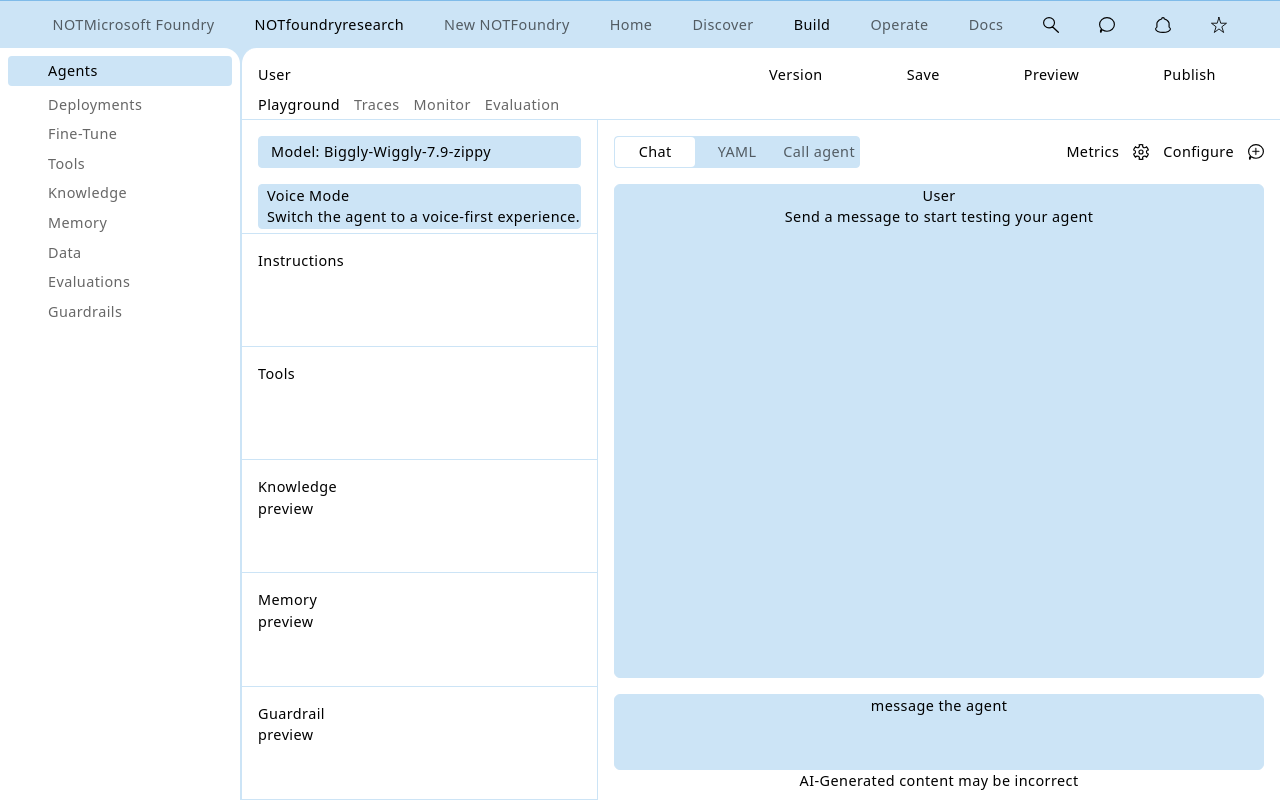
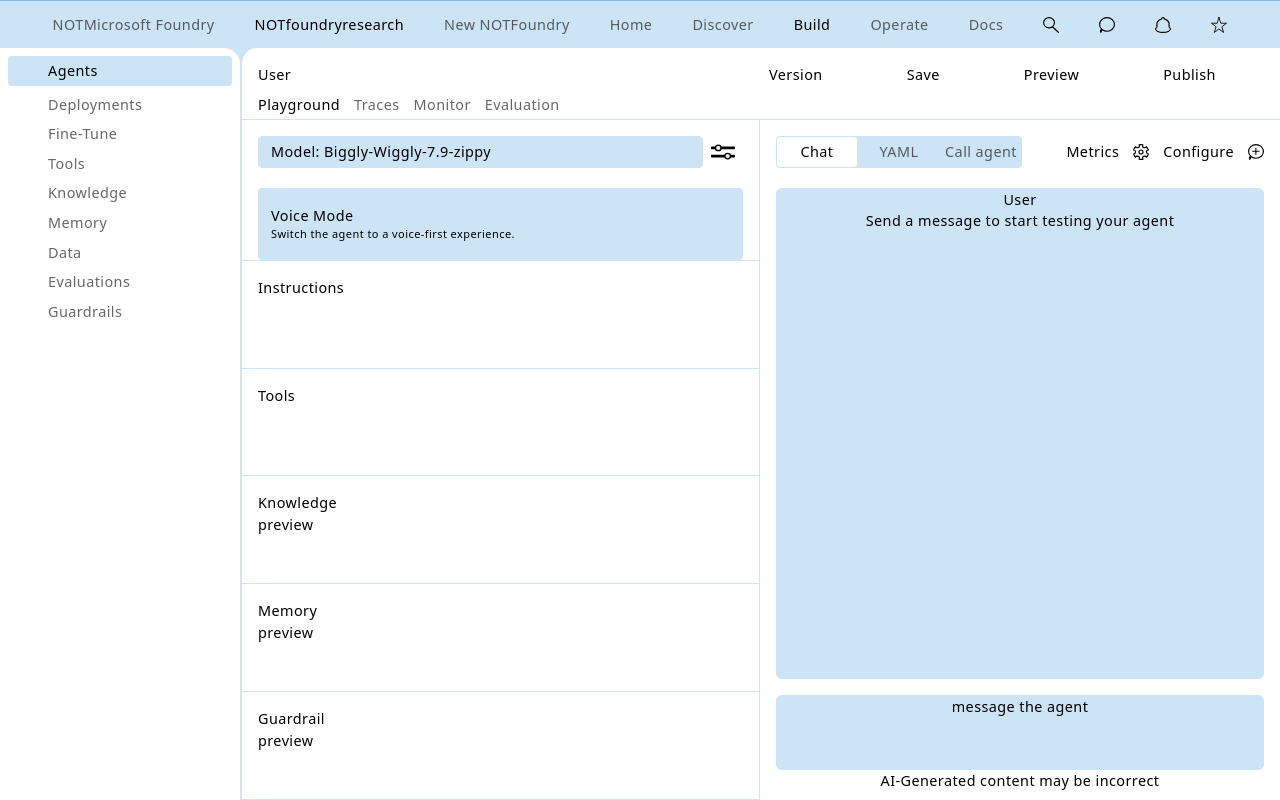
Before and after one commit to schoolblues/TailwindDemo, a React (Vite) app: page / in a window 1280 px wide. Built offline with nearby package versions, Linux system fonts and the light colour scheme.

Commit message:
Polish
Put a little polish on the model selection tab
added parameter svg

```diff
--- a/src/App.tsx
+++ b/src/App.tsx
@@ -25,7 +25,7 @@ function App() {
                 <div className='flex flex-col flex-1 min-h-0 bg-windows-100'>
                     <MainContainerTabs />
                     <div className='flex flex-1 min-h-0 bg-white'>
-                    <div className='flex flex-col'>
+                    <div className='flex flex-col flex-1'>
                         <ModelSelectionSettings />
                         <ModelInstructions />
                         <ModelTools />
--- a/src/components/ChatWindow.tsx
+++ b/src/components/ChatWindow.tsx
@@ -4,7 +4,7 @@ type Props = {
 
 function ChatWindow({ active }: Props) {
     return (
-        <div className="h-full text-center border border-windows-100 m-4 rounded-md bg-windows-100">
+        <div className="h-full text-center border border-windows-100 mt-5 m-4 rounded-md bg-windows-100">
             <p>User</p>
             {active === "Chat" && <p>Send a message to start testing your agent</p>}
             {active === "YAML" && <p>YAML View</p>}
--- a/src/components/ModelSelectionSettings.tsx
+++ b/src/components/ModelSelectionSettings.tsx
@@ -1,13 +1,22 @@
+import parameters from "../assets/parameters.svg"
+
 function ModelSelectionSettings() {
     return (
-        <div className="flex flex-1 border-l-2 border-r border-b border-solid border-windows-100 bg-white">
-            <div className="indent-2 px-4 pt-4 flex-col">
-                <div className="p-1 border border-solid border-windows-100 bg-windows-100 rounded">
+        <div className="flex flex-col flex-1 border-l-2 border-r border-b border-solid border-windows-100 bg-white">
+            <div className="indent-2 px-4 pt-4 flex flex-row">
+                <div className="flex-1 p-1 border border-solid border-windows-100 bg-windows-100 rounded">
                     <p>Model: Biggly-Wiggly-7.9-zippy</p>
                 </div>
-                <div className="mt-4 border border-solid border-windows-100 bg-windows-100 rounded">
+                <div className="mx-2 pt-1">
+                    <img className="w-6 h-6" src={parameters} alt="" />
+                </div>
+            </div>
+            <div className="flex justify-center flex-col h-18 indent-3 mx-4 mt-5 border border-solid border-windows-100 bg-windows-100 rounded">
+                <div className="">
                     <p>Voice Mode</p>
-                    <p>Switch the agent to a voice-first experience.</p>
+                </div>
+                <div className="">
+                    <p className="text-[11px]">Switch the agent to a voice-first experience.</p>
                 </div>
             </div>
         </div>
```
Also changed, not shown: src/assets/parameters.svg (added).
